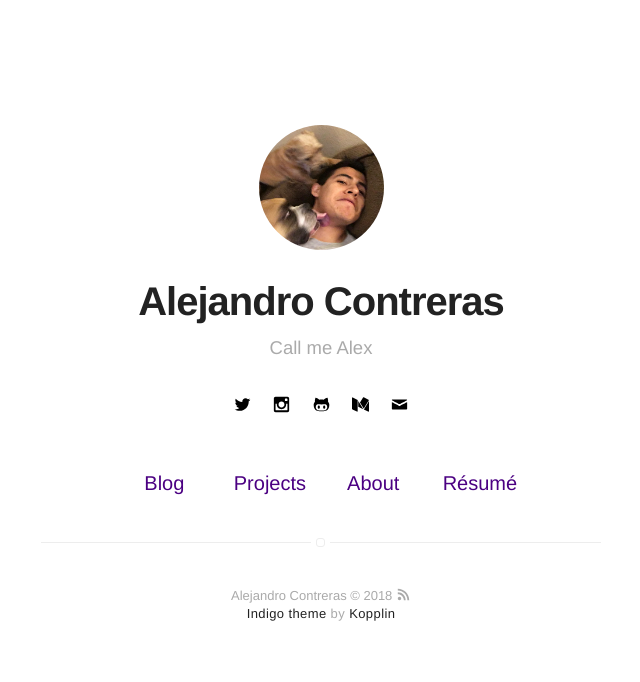
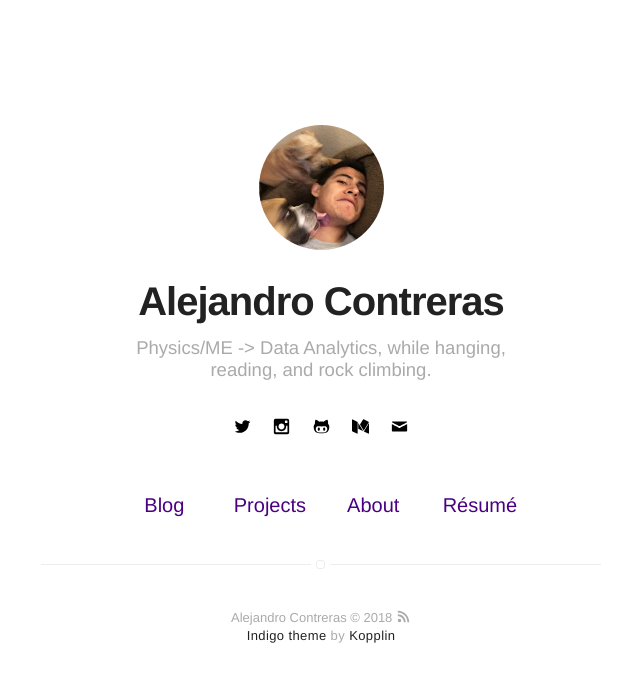
Before and after one commit to alexkhantreras/alexkhantreras.github.io, a Jekyll site: the page built from index.html, in a window 1280 px wide. Shown: the top 682 px of the page, without its empty margins (319-959 px from the left). Built offline with Jekyll 4.4.1, drawn with Linux system fonts in a browser that asks for light colours.

Commit message:
Small changes

```diff
--- a/_config.yml
+++ b/_config.yml
@@ -1,9 +1,9 @@
 # main text of home
 name: Alejandro Contreras
-bio: Call me Alex
+bio: Physics/ME -> Data Analytics, while hanging, reading, and rock climbing.
 
 # twitter summary info
-description: A blog about technology and stuff related
+description: Yo
 
 # if it's an external image, update below for true
 # better with square images
```
Also changed, not shown: about.md (+3 -3 lines).
